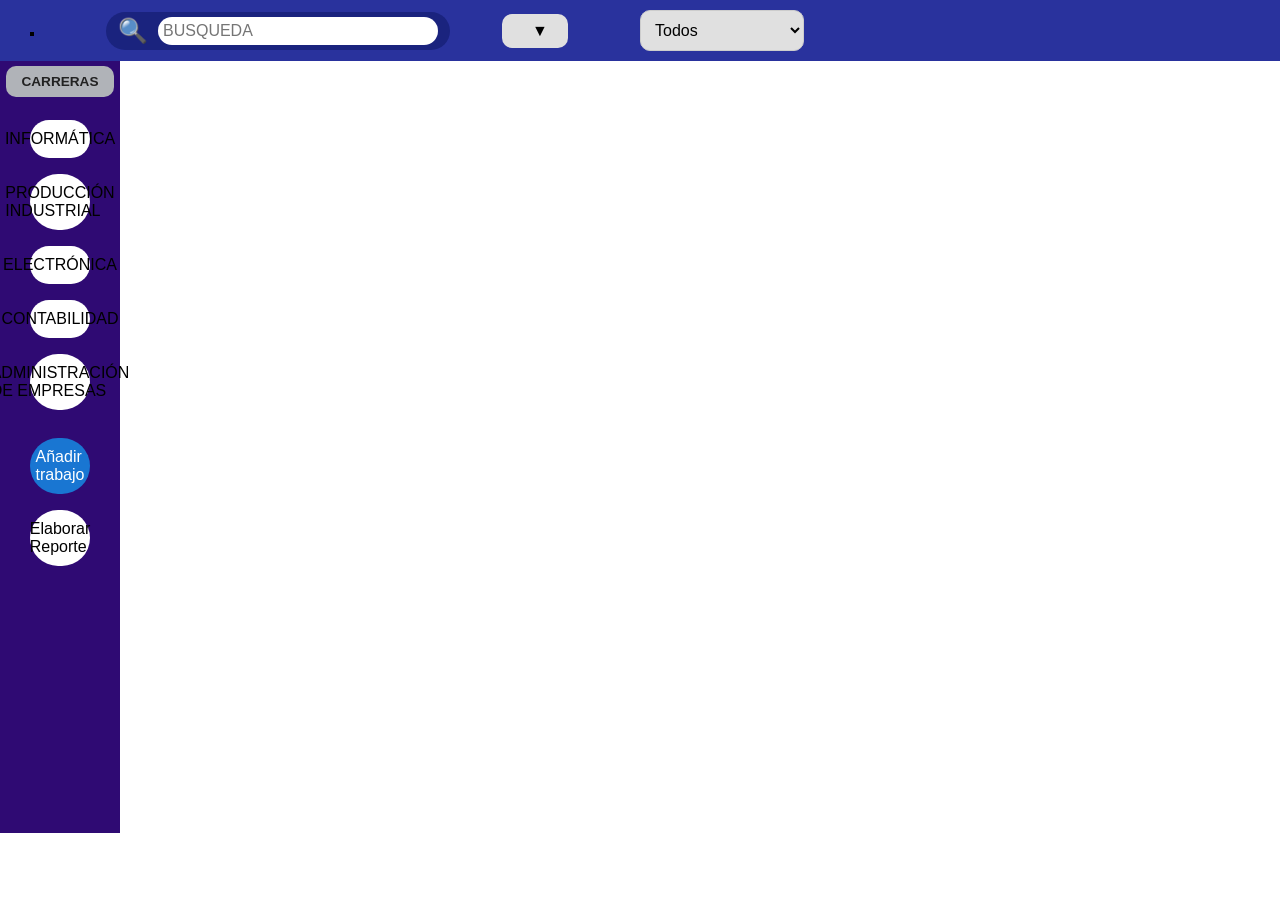
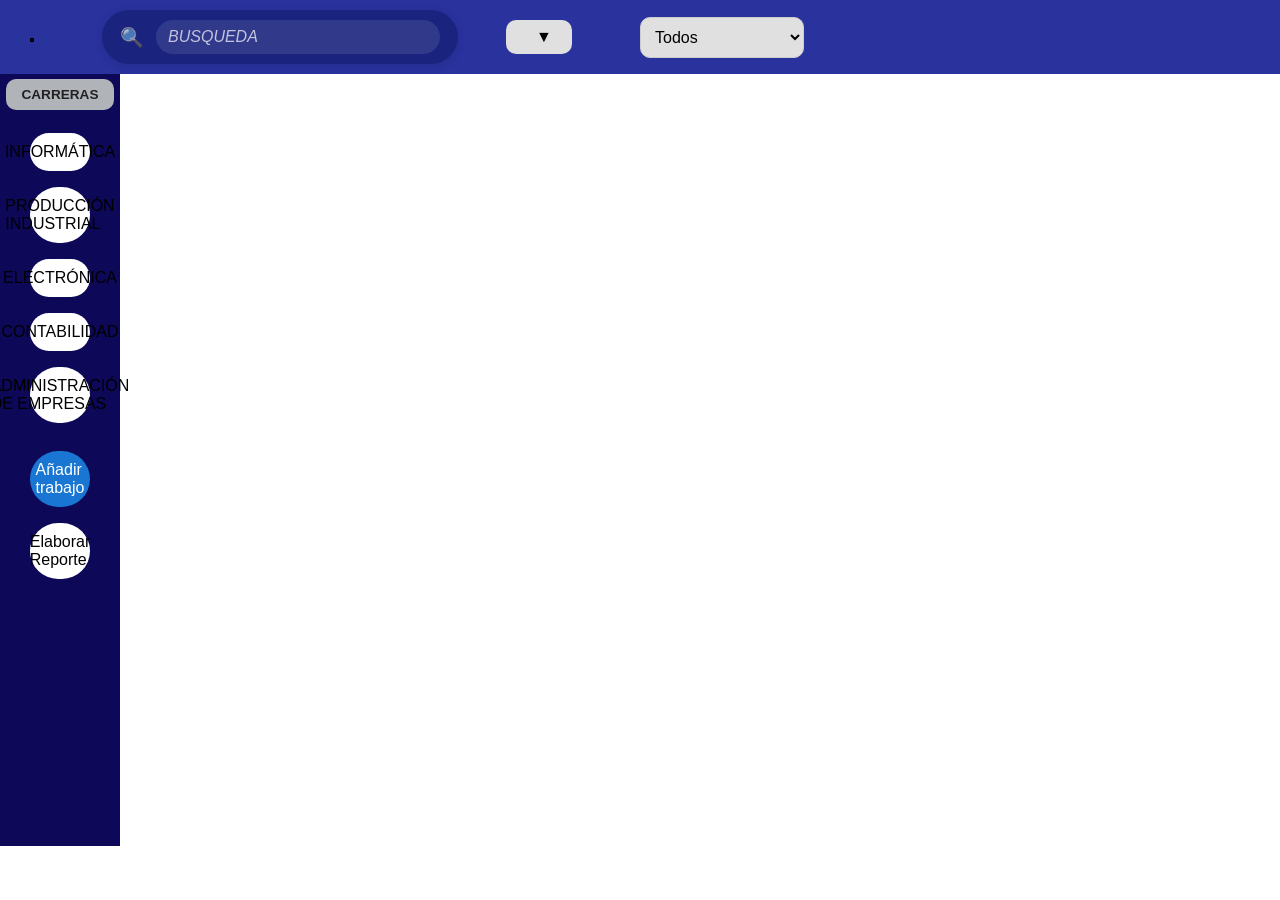

Version de prueba

--- a/STRUCTURE/CSS/menu.css
+++ b/STRUCTURE/CSS/menu.css
@@ -81,27 +81,62 @@ body {
     display: flex;
     align-items: center;
     background: #1a237e;
-    border-radius: 25px;
-    padding: 5px 12px;
+    border-radius: 30px;
+    padding: 8px 16px;
     width: 320px;
     flex-shrink: 2;
+    box-shadow: 0 2px 8px rgba(0, 0, 0, 0.1);
+    transition: all 0.3s ease;
+    border: 2px solid transparent;
+}
+
+.search-bar:hover {
+    box-shadow: 0 4px 12px rgba(0, 0, 0, 0.15);
+    transform: translateY(-1px);
+}
+
+.search-bar:focus-within {
+    border-color: #fff;
+    background: #283593;
 }
 
 .search-icon {
-    font-size: 1.5em;
-    margin-right: 10px;
-    color: #fff; /* Mejor contraste en azul */
+    font-size: 1.2em;
+    margin-right: 12px;
+    color: #fff;
+    opacity: 0.8;
+    transition: opacity 0.3s ease;
+}
+
+.search-bar:focus-within .search-icon {
+    opacity: 1;
 }
 
 .search-bar input {
     border: none;
-    background: #fff; 
-    color: #000;      
+    background: rgba(255, 255, 255, 0.1);
+    color: #fff;
     font-size: 1em;
+    font-family: Arial, sans-serif;
     width: 100%;
     outline: none;
-    padding: 5px;
-    border-radius: 25px;
+    padding: 8px 12px;
+    border-radius: 20px;
+    transition: background-color 0.3s ease;
+    cursor: text;
+}
+
+.search-bar input:focus {
+    background: rgba(255, 255, 255, 0.2);
+}
+
+.search-bar input::placeholder {
+    color: rgba(255, 255, 255, 0.7);
+    font-style: italic;
+}
+
+.search-bar input:focus::placeholder {
+    color: rgba(255, 255, 255, 0.5);
 }
 
 .date-dropdown {
@@ -186,7 +221,7 @@ body {
     position: sticky;
     top: 0px; /* Ajusta según la altura de la barra de búsqueda/header */
     z-index: 99;
-    background: #2f0a73; /* Gris claro para el fondo de la sidebar */
+    background: #0d0857; /* Gris claro para el fondo de la sidebar */
     padding: 5px 0; /* mínimo padding */
     width: 120px; /* ancho reducido al mínimo */
     display: flex;
@@ -375,6 +410,9 @@ body {
     padding: 12px;
     box-shadow: 0 2px 4px rgba(0, 0, 0, 0.1);
     position: relative; /* agregado para posicionar elementos absolutos internos */
+    opacity: 0;
+    transform: translateY(20px);
+    animation: cardLoad 0.5s ease-out forwards;
 }
 .doc-card:hover{
     box-shadow: 0 4px 8px rgba(0, 0, 0, 0.2);
@@ -638,8 +676,8 @@ body {
 .type-btnHeader:hover{
     background: #0080ff;
     transform: scale(1.05);
-    transition: background-color 0.3s ease-in-out, transform 0.3s ease-in-out;
-    color: white;
+    transition: all 0.3s ease;
+    box-shadow: 0 4px 12px rgba(0, 0, 0, 0.15);
 }
 .type-filter .type-btnHeader {
     background: #2b66d2;
@@ -925,7 +963,7 @@ body {
 /* Botón About (icon-only) — usa el id real en el HTML: #aboutBtn */
 #aboutBtn {
     /* usar estilos compactos de action-btn pero añadir diseño propio */
-    background: #ccd74f;
+    background: #2196f3;
     color: #fff;
     border: none;
     border-radius: 999px;
@@ -1036,20 +1074,64 @@ body {
 .type-btnHeader[data-type="presentacion"] { background: #4caf50; color: #fff; }
 .type-btnHeader[data-type="resumen"] { background: #00bcd4; color: #fff; }
 
-/* Cuando están en estado selected, incrementar sombra/contraste */
-.type-btnHeader.selected[data-type="trabajo"] { box-shadow: 0 6px 14px rgba(25,118,210,0.18); }
-.type-btnHeader.selected[data-type="presentacion"] { box-shadow: 0 6px 14px rgba(76,175,80,0.18); }
-.type-btnHeader.selected[data-type="resumen"] { box-shadow: 0 6px 14px rgba(0,188,212,0.18); }
+/* Estado no seleccionado - más tenue */
+.type-btnHeader:not(.selected)[data-type="trabajo"] { background: rgba(25, 118, 210, 0.6); }
+.type-btnHeader:not(.selected)[data-type="presentacion"] { background: rgba(76, 175, 80, 0.6); }
+.type-btnHeader:not(.selected)[data-type="resumen"] { background: rgba(0, 188, 212, 0.6); }
+
+/* Cuando están en estado selected, incrementar sombra/contraste y agregar borde */
+.type-btnHeader.selected[data-type="trabajo"] { 
+    box-shadow: 0 6px 14px rgba(25,118,210,0.3), 0 0 0 2px rgba(25,118,210,0.5); 
+    transform: scale(1.05);
+}
+.type-btnHeader.selected[data-type="presentacion"] { 
+    box-shadow: 0 6px 14px rgba(76,175,80,0.3), 0 0 0 2px rgba(76,175,80,0.5); 
+    transform: scale(1.05);
+}
+.type-btnHeader.selected[data-type="resumen"] { 
+    box-shadow: 0 6px 14px rgba(0,188,212,0.3), 0 0 0 2px rgba(0,188,212,0.5); 
+    transform: scale(1.05);
+}
 
 /* Asegurar que el estado selected mantenga el color específico para botones dentro de .type-filter */
-.type-filter .type-btnHeader.selected[data-type="trabajo"] { background: #1976d2; color: #fff; border-color: #155fa0; }
-.type-filter .type-btnHeader.selected[data-type="presentacion"] { background: #4caf50; color: #fff; border-color: #2e7d32; }
-.type-filter .type-btnHeader.selected[data-type="resumen"] { background: #00bcd4; color: #fff; border-color: #008fa3; }
+.type-filter .type-btnHeader.selected[data-type="trabajo"] { 
+    background: #1976d2; 
+    color: #fff; 
+    border-color: #155fa0;
+    box-shadow: 0 6px 14px rgba(25,118,210,0.3), 0 0 0 2px rgba(25,118,210,0.5);
+    transform: scale(1.05);
+}
+.type-filter .type-btnHeader.selected[data-type="presentacion"] { 
+    background: #4caf50; 
+    color: #fff; 
+    border-color: #2e7d32;
+    box-shadow: 0 6px 14px rgba(76,175,80,0.3), 0 0 0 2px rgba(76,175,80,0.5);
+    transform: scale(1.05);
+}
+.type-filter .type-btnHeader.selected[data-type="resumen"] { 
+    background: #00bcd4; 
+    color: #fff; 
+    border-color: #008fa3;
+    box-shadow: 0 6px 14px rgba(0,188,212,0.3), 0 0 0 2px rgba(0,188,212,0.5);
+    transform: scale(1.05);
+}
 
 /* Evitar que hover sobrescriba el background cuando está seleccionado */
-.type-filter .type-btnHeader.selected:hover[data-type="trabajo"] { background: #1976d2; transform: none; }
-.type-filter .type-btnHeader.selected:hover[data-type="presentacion"] { background: #4caf50; transform: none; }
-.type-filter .type-btnHeader.selected:hover[data-type="resumen"] { background: #00bcd4; transform: none; }
+.type-filter .type-btnHeader.selected:hover[data-type="trabajo"] { 
+    background: #1976d2; 
+    transform: scale(1.05);
+    box-shadow: 0 8px 16px rgba(25,118,210,0.4), 0 0 0 2px rgba(25,118,210,0.6);
+}
+.type-filter .type-btnHeader.selected:hover[data-type="presentacion"] { 
+    background: #4caf50; 
+    transform: scale(1.05);
+    box-shadow: 0 8px 16px rgba(76,175,80,0.4), 0 0 0 2px rgba(76,175,80,0.6);
+}
+.type-filter .type-btnHeader.selected:hover[data-type="resumen"] { 
+    background: #00bcd4; 
+    transform: scale(1.05);
+    box-shadow: 0 8px 16px rgba(0,188,212,0.4), 0 0 0 2px rgba(0,188,212,0.6);
+}
 
 /* Si necesitas iconos ligeramente más grandes para SVG con más detalle: */
 /* .tipo-icon { width: 38px; height: 38px; background-size: 70% 70%; } */
@@ -1088,6 +1170,7 @@ body {
 /* garantizar contraste cuando el botón está en estado .selected */
 .type-btnHeader.selected {
 	color: #fff;
+	transition: all 0.3s ease;
 }
 .type-btnHeader.selected .type-btn-icon {
 	filter: brightness(0) invert(1);
@@ -1190,4 +1273,64 @@ input[type="submit"],
 	background-repeat: no-repeat;
 	background-position: center;
 	background-size: contain;
+}
+/* Animaci�n de carga para las tarjetas */
+@keyframes cardLoad {
+    to {
+        opacity: 1;
+        transform: translateY(0);
+    }
+}
+
+/* Barra de progreso para subida de archivos */
+.progress-bar {
+    width: 100%;
+    height: 20px;
+    background-color: #f0f0f0;
+    border-radius: 10px;
+    overflow: hidden;
+    margin: 10px 0;
+    display: none;
+}
+
+.progress-bar .progress-fill {
+    height: 100%;
+    background-color: #4caf50;
+    width: 0%;
+    transition: width 0.3s ease;
+}
+
+/* Estilos para el mensaje de "no results" */
+.no-results-message {
+    grid-column: 1 / -1; /* Ocupa toda la fila en el grid */
+    display: flex;
+    justify-content: center;
+    align-items: center;
+    min-height: 300px;
+    padding: 40px;
+}
+
+.no-results-content {
+    text-align: center;
+    color: #666;
+    max-width: 400px;
+}
+
+.no-results-icon {
+    font-size: 4em;
+    margin-bottom: 20px;
+    opacity: 0.5;
+}
+
+.no-results-content h3 {
+    font-size: 1.5em;
+    margin-bottom: 10px;
+    color: #333;
+    font-weight: 500;
+}
+
+.no-results-content p {
+    font-size: 1em;
+    line-height: 1.5;
+    margin: 0;
 }
